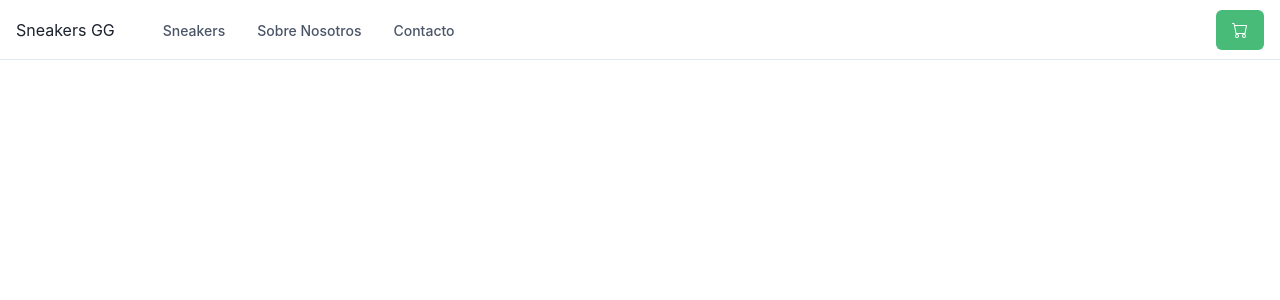
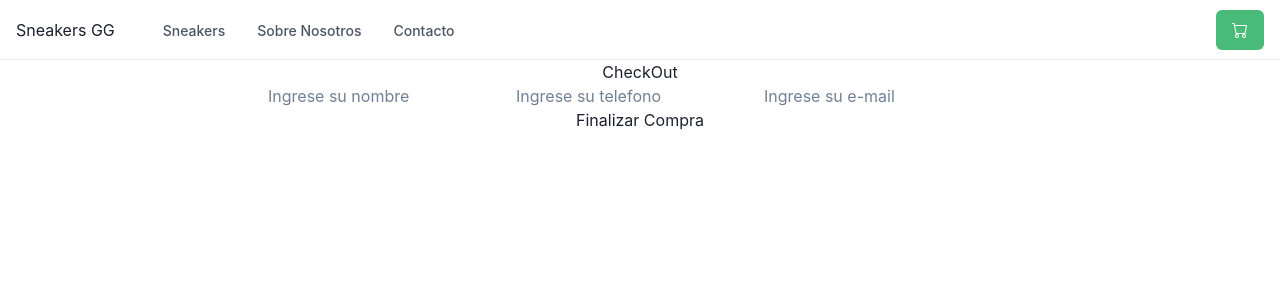
Before and after one commit to Gonzaa87/idea-Gomez, a React (Create React App) app: page /checkout in a window 1280 px wide. Shown: the top 300 px of the page. Built offline with nearby package versions, Linux system fonts and the light colour scheme.

Commit message:
Intentando cerrar checkout

```diff
--- a/src/App.js
+++ b/src/App.js
@@ -5,6 +5,7 @@ import ItemDetailContainer from "./components/ItemDetailContainer/ItemDetailCont
 import Cart from "./components/Cart/Cart";
 import {BrowserRouter, Routes, Route} from "react-router-dom"
 import { CartProvider } from "./components/context/CartContext";
+import CheckOut from "./components/CheckOut/CheckOut";
 
  function App() {
 
@@ -18,6 +19,7 @@ import { CartProvider } from "./components/context/CartContext";
         <Route path="/category/:categoryid" element={<ItemListContainer greeting="Productos"/>}/>
         <Route path="/item/:id" element={<ItemDetailContainer />} />
         <Route path="/cart" element={<Cart />}/>
+        <Route path="/checkout" element={<CheckOut></CheckOut>}></Route>
         </Routes>
       </BrowserRouter>
       </CartProvider>
--- a/src/components/Cart/Cart.jsx
+++ b/src/components/Cart/Cart.jsx
@@ -19,6 +19,7 @@ export default function Cart() {
     }
       <div>
         <Button onClick={clear}>Limpiar carrito</Button>
+        <Link to="/checkout"><Button>CheckOut</Button></Link>
       </div>
     </>
   )
--- /dev/null
+++ b/src/components/CheckOut/CheckOut.jsx
@@ -0,0 +1,31 @@
+import { addDoc, collection, getFirestore } from "firebase/firestore";
+import React, {useContext, useState } from "react";
+import { CartContext} from "../context/CartContext";
+
+export default function CheckOut() {
+    const { cart } = useContext(CartContext);
+    const [name, setName] = useState ('');
+    const [phone, setPhone] = useState('');
+    const [email, setEmail] = useState('');
+
+    function finalizarCompra() {
+        const db = getFirestore();
+        let order = {buyer: {name: name, phone: phone, email: email}, items: cart, total : 1000 }
+        // cart.reduce((pv, cv) => pv + (cv.quantity * cv.price) ,0)
+        const orderCollection = collection(db, "ordered");
+        addDoc(orderCollection, order).then(({id}) => console.log(id))
+    }
+
+    return (
+        <>
+            <div>CheckOut</div>
+            <form>
+                <input  onChange={(e) => setName(e.name)} type={"text"} placeholder={"Ingrese su nombre"}></input>
+                <input  onChange={(e) => setPhone(e.value)} type={"text"} placeholder={"Ingrese su telefono"}></input>
+                <input  onChange={(e) => setEmail(e.value)} type ={"email"} placeholder={"Ingrese su e-mail"}></input>
+                <br />
+                <button onClick={finalizarCompra}>Finalizar Compra</button>
+            </form>
+        </>
+    )
+}
```
